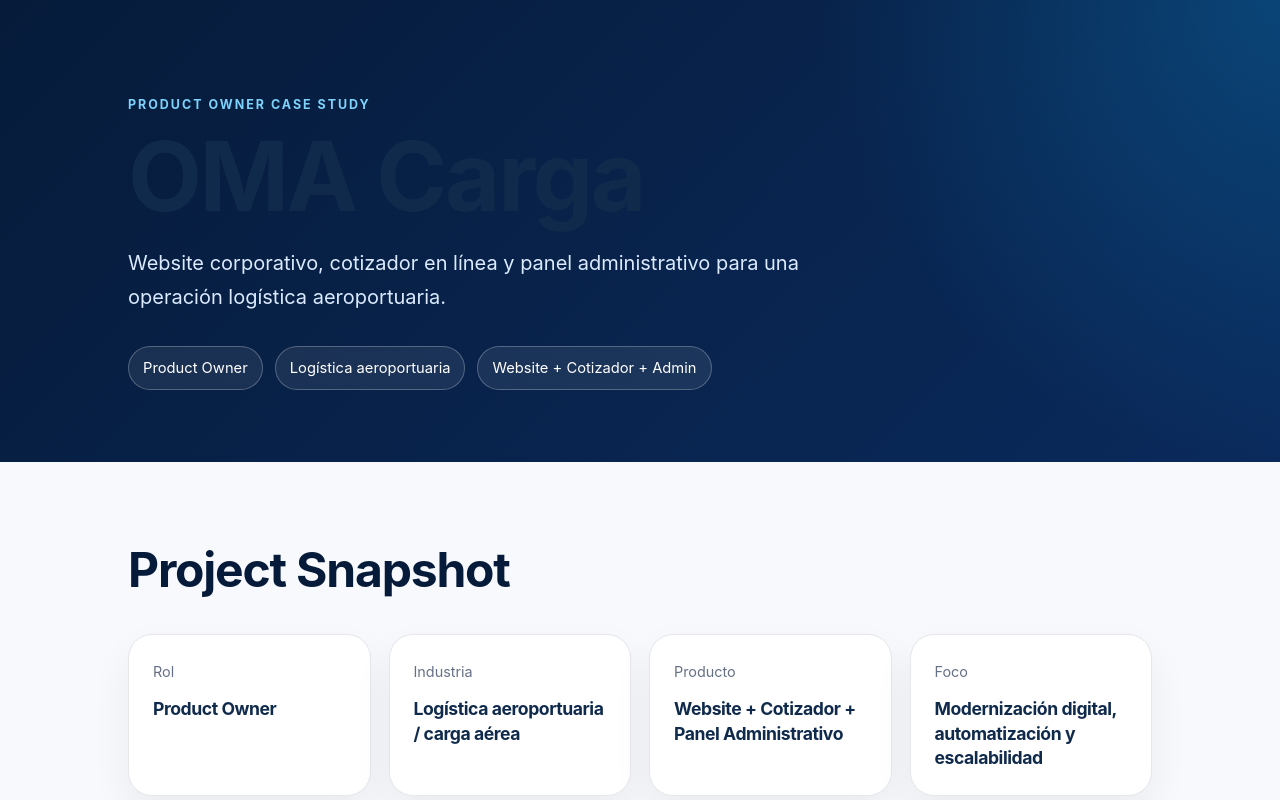
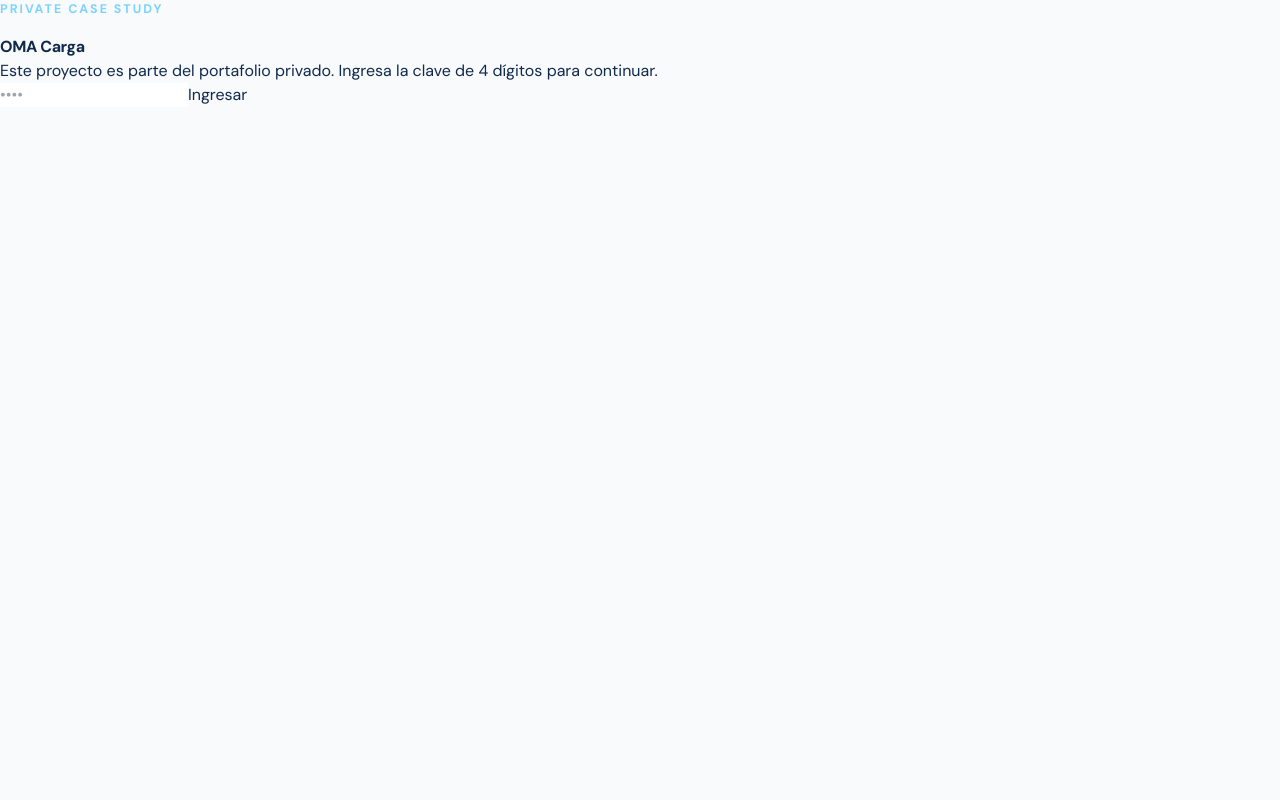
Before and after one commit to alissaov/alissa-website, a React (Vite) app: page /projects/oma-carga in a window 1280 px wide. Shown: the top 800 px of the page. Built offline with nearby package versions, Linux system fonts and the light colour scheme.

Commit message:
Update OmaCarga.tsx

```diff
--- a/src/pages/OmaCarga.tsx
+++ b/src/pages/OmaCarga.tsx
@@ -1,6 +1,53 @@
+import { useState } from "react";
 import "./OmaCarga.css";
 
 export default function OmaCarga() {
+    const [code, setCode] = useState("");
+  const [isAllowed, setIsAllowed] = useState(false);
+  const [error, setError] = useState("");
+
+  const handleSubmit = (event: React.FormEvent<HTMLFormElement>) => {
+    event.preventDefault();
+
+    if (code === "1756") {
+      setIsAllowed(true);
+      setError("");
+      return;
+    }
+
+    setError("Clave incorrecta. Inténtalo nuevamente.");
+    setCode("");
+  };
+
+  if (!isAllowed) {
+    return (
+      <main className="oma-lock-page">
+        <section className="oma-lock-card">
+          <p className="oma-eyebrow">Private Case Study</p>
+          <h1>OMA Carga</h1>
+          <p>
+            Este proyecto es parte del portafolio privado. Ingresa la clave de
+            4 dígitos para continuar.
+          </p>
+
+          <form onSubmit={handleSubmit} className="oma-lock-form">
+            <input
+              type="password"
+              inputMode="numeric"
+              maxLength={4}
+              placeholder="••••"
+              value={code}
+              onChange={(event) => setCode(event.target.value)}
+            />
+
+            <button type="submit">Ingresar</button>
+          </form>
+
+          {error && <p className="oma-lock-error">{error}</p>}
+        </section>
+      </main>
+    );
+  }
   return (
     <main className="oma-page">
       <section className="oma-hero">
```
